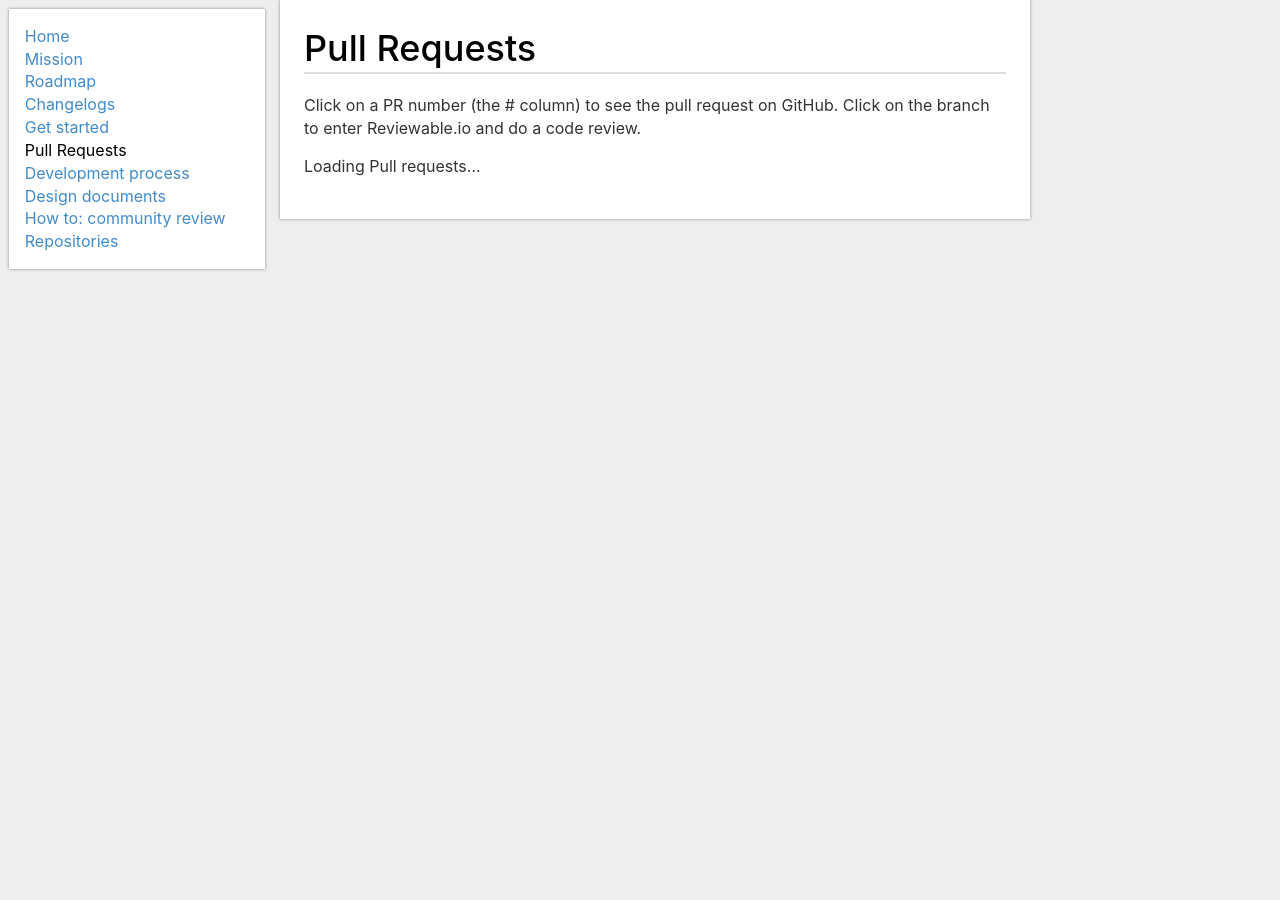
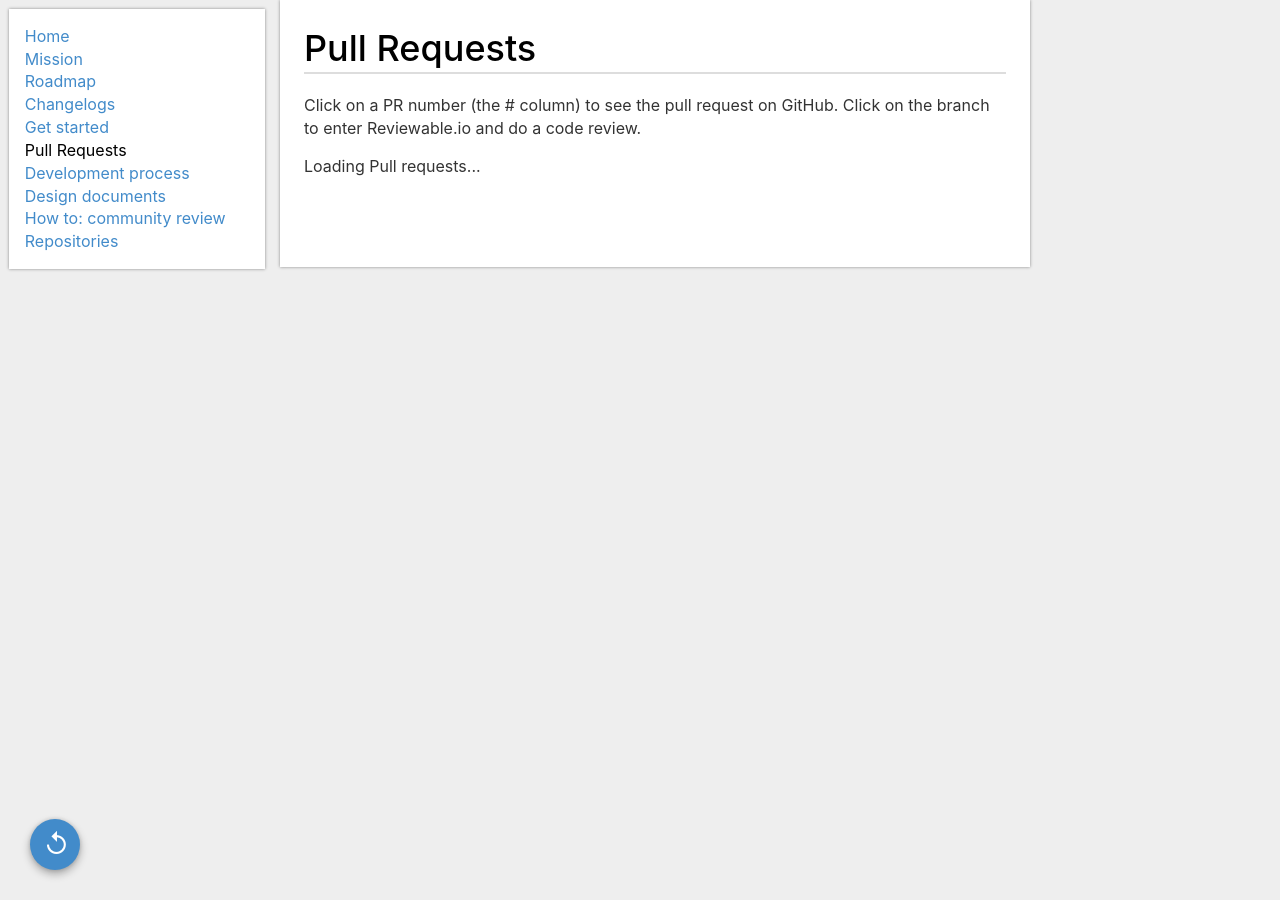
Before and after one commit to TokTok/website, a Jekyll site: the page built from toktok/pulls.md, in a window 1280 px wide. Built offline with Jekyll 4.4.1, drawn with Linux system fonts in a browser that asks for light colours.

Commit message:
Add reload button to pulls page. Disable checking of js links in linkchecker. Add information about needing js to see the PR table. Add information re: how long it took to download and create PR table.

```diff
--- a/toktok/_sass/_main.scss
+++ b/toktok/_sass/_main.scss
@@ -323,6 +323,37 @@ tr.packet-row:nth-child(odd) {
   background: #eee;
 }
 
+@mixin circleShadow($height) {
+  box-shadow: 0 0 $height rgba(0, 0, 0, .15),
+              0 $height $height*2 rgba(0, 0, 0, .30)
+}
+
+.pr-reload {
+  position: fixed;
+  bottom: 30px;
+  left: 30px;
+  width: 50px;
+
+  @include circleShadow(4px);
+  background-color: #428bca;
+  border-radius: 50%;
+  padding: 7px;
+
+  &:hover {
+    @include circleShadow(8px);
+  }
+
+  a {
+    font-size: 26px;
+    margin-left: 7px;
+    color: #fff;
+
+    &:hover {
+      text-decoration: none;
+    }
+  }
+}
+
 .pr-table {
   width: 100%;
 
@@ -335,6 +366,11 @@ tr.packet-row:nth-child(odd) {
     &:nth-child(4) { width: 4em; text-align: center; }
     &:nth-child(5) { width: 10em; }
   }
+}
+
+.pr-padding {
+  // Because otherwise the actionbutton will cover up part of the table.
+  height: 3em;
 }
 
 .tooltip {
--- a/toktok/pulls.md
+++ b/toktok/pulls.md
@@ -8,5 +8,31 @@ js-includes: [twemoji-2.2.3.min.js, pr-table.js]
 Click on a PR number (the # column) to see the pull request on GitHub. Click
 on the branch to enter Reviewable.io and do a code review.
 
-Loading Pull requests...
-{: .loading}
+<div>
+  <p>Loading Pull requests...</p>
+  <noscript>
+    <p>Actually, we're not loading anything.
+    This page requires JavaScript to download the data for the PR table.
+    Please enable JavaScript and reload the page.</p>
+
+    <p>Alternatively, you can view the PRs for each repository on its page
+    under the <a href="https://github.com/TokTok">TokTok organisation</a> on
+    Github.</p>
+  </noscript>
+</div>
+{: .tables-wrapper}
+
+<div></div>
+{: .pr-padding}
+
+<div>
+  <a href="javascript:reloadPrTable()">&#8634;</a>
+</div>
+{: .pr-reload}
+
+{% comment %}
+  .pr-padding is to ensure that the reload button doesn't cover anything when
+  you've scrolled to the bottom of the page.
+
+  .pr-reload is the reload button. &#8634; is a reload symbol.
+{% endcomment %}
--- a/toktok/static/js/pr-table.js
+++ b/toktok/static/js/pr-table.js
@@ -1,6 +1,6 @@
 // Function depends on twemoji already having been loaded.
-function createPrTable() {
-  var repoSection = document.querySelector('main');
+function reloadPrTable() {
+  var start = new Date();
   var requestHeaders = new Headers();
   var requestInit = { method: 'GET',
                       headers: requestHeaders,
@@ -17,14 +17,14 @@ function createPrTable() {
   fetch('https://git-critique.herokuapp.com/hello/pulls', requestInit)
   .then(function(response) { return response.json(); })
   .then(function(json) {
-    var loadingDiv = repoSection.querySelector(".loading");
-    loadingDiv.parentNode.removeChild(loadingDiv);
+    var newRepoSection = document.createElement('div');
+    newRepoSection.className = "tables-wrapper"
 
     for (var i = 0; i < json.length; i++) {
       if (json[i].length > 0) {
         var repoTitle = document.createElement('h2');
         repoTitle.innerHTML = json[i][0].prRepoName;
-        repoSection.appendChild(repoTitle);
+        newRepoSection.appendChild(repoTitle);
 
         var prTable = document.createElement('table');
         prTable.className = "pr-table"
@@ -61,7 +61,7 @@ function createPrTable() {
             "<td>" + json[i][j].prReviewers.join(", ") + "</td>";
           prTable.appendChild(listItem);
         }
-        repoSection.appendChild(prTable);
+        newRepoSection.appendChild(prTable);
 
         // parse emoji in the content to ensure it gets displayed correctly in all browsers
         twemoji.size = '16x16'; // This can be set to 16x16, 36x36, or 72x72
@@ -72,7 +72,12 @@ function createPrTable() {
         });
       }
     }
+    var repoSection = document.querySelector('.tables-wrapper');
+    repoSection.replaceWith(newRepoSection);
+    var end = new Date();
+    var deltaTime = end.getTime() - start.getTime();
+    console.log("PR table took %s seconds to load.", (deltaTime)/1000.0);
   });
 }
 
-createPrTable();
+reloadPrTable();
```
Also changed, not shown: 1 other file.
